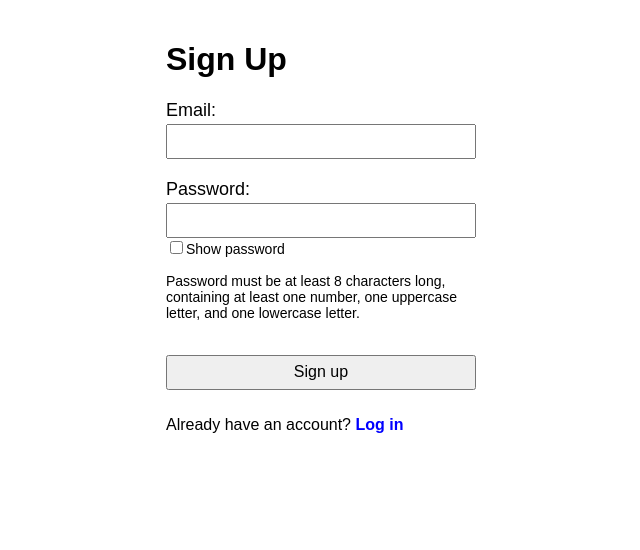
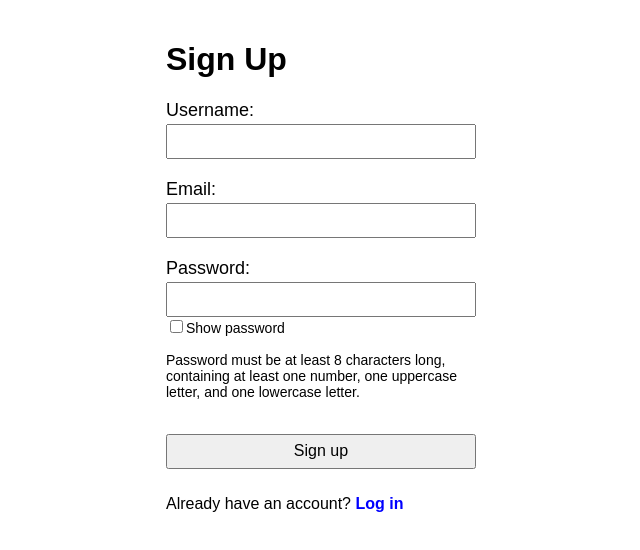
Before and after one commit to jacquelineb/PERN-login-system, a React (Create React App) app in the folder client/: page /signup in a window 1280 px wide. Shown: the top 550 px of the page, without its empty margins (319-959 px from the left). Built offline with nearby package versions, Linux system fonts and the light colour scheme; the HTML template or start-up script is replaced by a standard one.

Commit message:
Connected signup form to backend.

```diff
--- a/client/src/components/Signup.js
+++ b/client/src/components/Signup.js
@@ -4,17 +4,44 @@ import { Link } from 'react-router-dom';
 import styles from '../styles/form.module.scss';
 
 function Signup() {
+  const [username, setUsername] = useState('');
   const [email, setEmail] = useState('');
   const [password, setPassword] = useState('');
 
-  function handleSignup(e) {
+  async function handleSignup(e) {
     e.preventDefault();
+    const postData = {
+      username: e.target.username.value,
+      email: e.target.email.value,
+      password: e.target.password.value,
+    };
+    const response = await fetch('http://localhost:5000/users/register', {
+      method: 'POST',
+      headers: {
+        'Content-Type': 'application/json',
+      },
+      credentials: 'include',
+      body: JSON.stringify(postData),
+    });
+
+    console.log(await response.json());
   }
 
   return (
     <div className={styles.formContainer}>
       <h1>Sign Up</h1>
       <form className={styles.form} onSubmit={handleSignup}>
+        <div>
+          <label htmlFor='username'>Username:</label>
+          <input
+            type='text'
+            id='username'
+            name='username'
+            value={username}
+            onChange={(e) => setUsername(e.target.value)}
+            required
+          />
+        </div>
         <div>
           <label htmlFor='email'>Email:</label>
           <input
```
Also changed, not shown: 1 other file (tests, documents, lock files or other folders).
